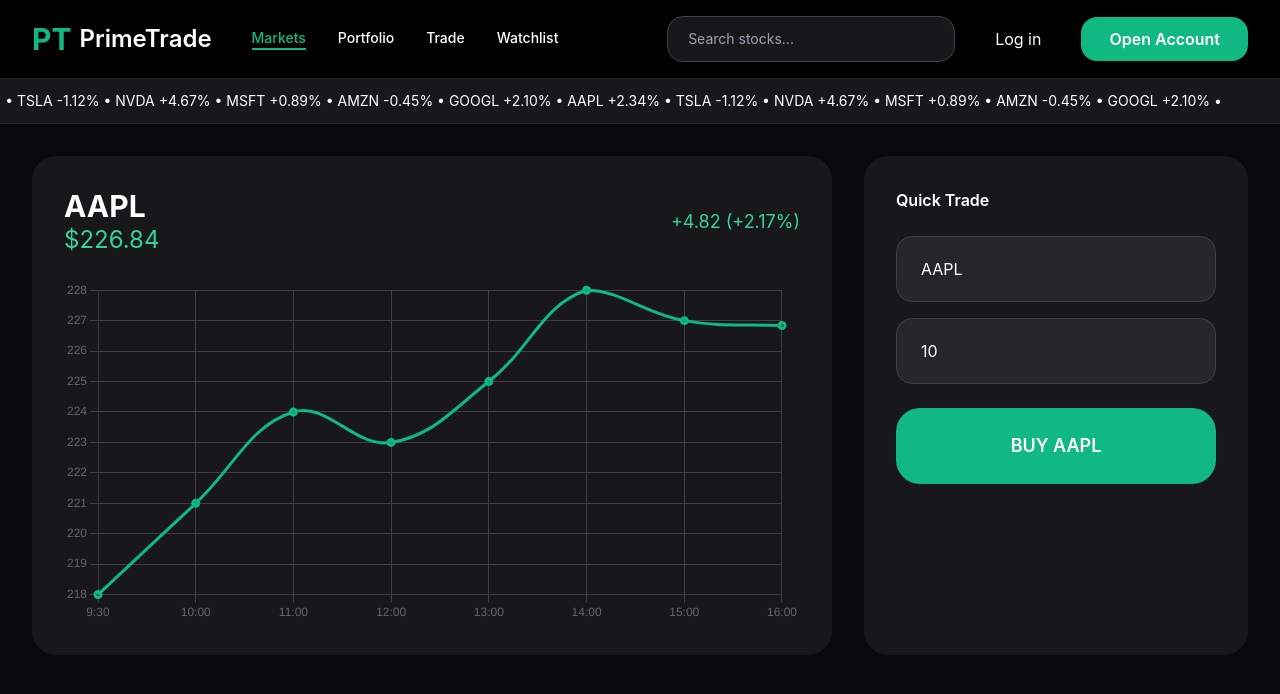
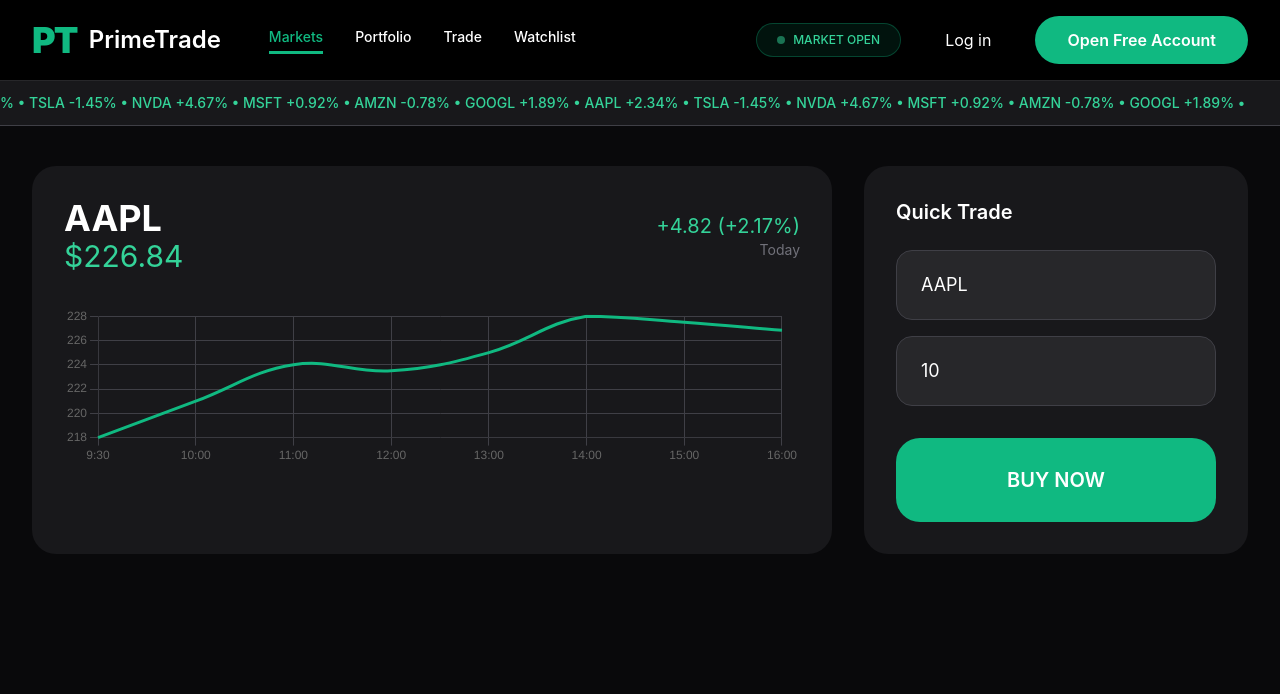
Before and after one commit to danie1023/stock-broker-api, a website: page public/public index.html in a window 1280 px wide. Drawn offline with nearby package versions, Linux system fonts and the light colour scheme.

Commit message:
Update public index.html

```diff
--- a/public/public index.html
+++ b/public/public index.html
@@ -9,22 +9,21 @@
   <script src="https://cdn.jsdelivr.net/npm/chart.js@4.4.1/dist/chart.umd.min.js"></script>
   <style>
     body { font-family: 'Inter', system-ui, sans-serif; }
-    .ticker { animation: scroll 35s linear infinite; }
+    .ticker { animation: scroll 40s linear infinite; }
     @keyframes scroll { 0% { transform: translateX(0); } 100% { transform: translateX(-50%); } }
-    .active { color: #10b981; border-bottom: 2px solid #10b981; }
+    .active { color: #10b981; border-bottom: 3px solid #10b981; padding-bottom: 4px; }
   </style>
 </head>
 <body class="bg-zinc-950 text-white">
 
-  <!-- Navbar -->
+  <!-- Top Bar -->
   <nav class="bg-black border-b border-zinc-800 sticky top-0 z-50">
-    <div class="max-w-screen-2xl mx-auto px-8 py-4 flex justify-between items-center">
-      <div class="flex items-center gap-10">
-        <div class="flex items-center gap-2">
-          <span class="text-3xl font-bold text-emerald-500">PT</span>
+    <div class="max-w-screen-2xl mx-auto px-8 py-4 flex items-center justify-between">
+      <div class="flex items-center gap-12">
+        <div class="flex items-center gap-3">
+          <span class="text-4xl font-black text-emerald-500 tracking-tighter">PT</span>
           <h1 class="text-2xl font-semibold">PrimeTrade</h1>
         </div>
-
         <div class="hidden md:flex gap-8 text-sm font-medium">
           <a href="#" onclick="switchTab(0)" class="hover:text-emerald-400 active">Markets</a>
           <a href="#" onclick="switchTab(1)" class="hover:text-emerald-400">Portfolio</a>
@@ -33,44 +32,50 @@
         </div>
       </div>
 
-      <div class="flex items-center gap-4">
-        <div class="relative">
-          <input id="search" type="text" placeholder="Search stocks..."
-                 class="bg-zinc-900 border border-zinc-700 rounded-2xl px-5 py-3 w-72 focus:outline-none focus:border-emerald-500 text-sm">
+      <div class="flex items-center gap-5">
+        <div class="px-5 py-2 bg-emerald-500/10 text-emerald-400 text-xs font-medium rounded-3xl border border-emerald-500/30 flex items-center gap-2">
+          <span class="w-2 h-2 bg-emerald-400 rounded-full animate-pulse"></span>
+          MARKET OPEN
         </div>
-        <button onclick="showLogin()" class="px-6 py-2.5 hover:bg-zinc-900 rounded-xl">Log in</button>
-        <button onclick="showSignup()" class="bg-emerald-500 hover:bg-emerald-600 px-7 py-2.5 font-semibold rounded-2xl">Open Account</button>
+        <button onclick="showLogin()" class="px-6 py-3 hover:bg-zinc-900 rounded-2xl">Log in</button>
+        <button onclick="showSignup()" class="bg-emerald-500 hover:bg-emerald-600 px-8 py-3 font-semibold rounded-3xl transition">Open Free Account</button>
       </div>
     </div>
   </nav>
 
   <!-- Live Ticker -->
-  <div class="bg-zinc-900 border-b border-zinc-800 py-3 overflow-hidden text-sm">
-    <div id="ticker" class="ticker flex whitespace-nowrap"></div>
+  <div class="bg-zinc-900 border-b border-zinc-700 py-3 overflow-hidden text-sm font-medium">
+    <div id="ticker" class="ticker flex whitespace-nowrap text-emerald-400"></div>
   </div>
 
-  <!-- Main Content -->
-  <div class="max-w-screen-2xl mx-auto px-8 py-8" id="main-content">
+  <!-- Main Area -->
+  <div class="max-w-screen-2xl mx-auto px-8 py-10" id="main-content">
+
     <!-- Markets Tab -->
     <div id="tab-0">
       <div class="grid grid-cols-1 lg:grid-cols-12 gap-8">
+        <!-- Chart Section -->
         <div class="lg:col-span-8 bg-zinc-900 rounded-3xl p-8">
-          <div class="flex justify-between items-center mb-6">
+          <div class="flex items-center justify-between mb-8">
             <div>
-              <h2 class="text-3xl font-bold" id="stock-symbol">AAPL</h2>
-              <p class="text-emerald-400 text-2xl" id="stock-price">$226.84</p>
+              <h1 class="text-4xl font-bold" id="main-symbol">AAPL</h1>
+              <p class="text-3xl text-emerald-400" id="main-price">$226.84</p>
             </div>
-            <p class="text-emerald-400 text-lg">+4.82 (+2.17%)</p>
+            <div class="text-right">
+              <p class="text-emerald-400 text-xl">+4.82 (+2.17%)</p>
+              <p class="text-zinc-500 text-sm">Today</p>
+            </div>
           </div>
-          <canvas id="priceChart" height="140"></canvas>
+          <canvas id="priceChart" class="w-full" height="160"></canvas>
         </div>
 
-        <div class="lg:col-span-4 bg-zinc-900 rounded-3xl p-8">
-          <h3 class="font-semibold mb-6">Quick Trade</h3>
-          <input id="symbol-input" value="AAPL" class="w-full bg-zinc-800 border border-zinc-700 rounded-2xl px-6 py-5 mb-4">
-          <input id="qty-input" type="number" value="10" class="w-full bg-zinc-800 border border-zinc-700 rounded-2xl px-6 py-5 mb-6">
-          <button onclick="executeTrade()" class="w-full bg-emerald-500 hover:bg-emerald-600 py-6 text-lg font-semibold rounded-3xl">
-            BUY AAPL
+        <!-- Quick Trade -->
+        <div class="lg:col-span-4 bg-zinc-900 rounded-3xl p-8 flex flex-col">
+          <h3 class="font-semibold text-xl mb-6">Quick Trade</h3>
+          <input id="trade-symbol" value="AAPL" class="bg-zinc-800 border border-zinc-700 rounded-2xl px-6 py-5 mb-4 text-lg">
+          <input id="trade-qty" type="number" value="10" class="bg-zinc-800 border border-zinc-700 rounded-2xl px-6 py-5 mb-8 text-lg">
+          <button onclick="executeTrade()" class="mt-auto bg-emerald-500 hover:bg-emerald-600 py-7 text-xl font-semibold rounded-3xl">
+            BUY NOW
           </button>
         </div>
       </div>
@@ -78,72 +83,79 @@
 
     <!-- Portfolio Tab -->
     <div id="tab-1" class="hidden">
-      <h2 class="text-3xl font-bold mb-8">Portfolio • $28,472.81</h2>
-      <div class="bg-zinc-900 rounded-3xl p-8">
-        <div id="portfolio-holdings" class="space-y-6"></div>
+      <h2 class="text-3xl font-bold mb-8">Your Portfolio</h2>
+      <div class="bg-zinc-900 rounded-3xl p-10">
+        <div class="flex justify-between mb-12">
+          <div>
+            <p class="text-zinc-400">Total Balance</p>
+            <p class="text-6xl font-bold">$28,472.81</p>
+          </div>
+          <div class="text-emerald-400 text-right text-2xl">+5.14% Today</div>
+        </div>
+        <div id="portfolio-list" class="space-y-8"></div>
       </div>
     </div>
 
-    <!-- Watchlist Tab -->
+    <!-- Watchlist -->
     <div id="tab-3" class="hidden">
-      <h2 class="text-3xl font-bold mb-8">Watchlist</h2>
-      <div id="watchlist" class="grid grid-cols-1 md:grid-cols-3 gap-6"></div>
+      <h2 class="text-3xl font-bold mb-8">My Watchlist</h2>
+      <div id="watchlist-items" class="grid grid-cols-1 md:grid-cols-3 gap-6"></div>
     </div>
   </div>
 
   <script>
     // Ticker
-    const tickers = ["AAPL +2.34% • TSLA -1.12% • NVDA +4.67% • MSFT +0.89% • AMZN -0.45% • GOOGL +2.10% • "];
-    document.getElementById('ticker').innerHTML = tickers.join('') + tickers.join('');
+    const symbols = ["AAPL +2.34% • ", "TSLA -1.45% • ", "NVDA +4.67% • ", "MSFT +0.92% • ", "AMZN -0.78% • ", "GOOGL +1.89% • "];
+    document.getElementById('ticker').innerHTML = symbols.join('') + symbols.join('');
 
     // Portfolio
-    document.getElementById('portfolio-holdings').innerHTML = `
-      <div class="flex justify-between py-4 border-b border-zinc-800">
-        <div><strong>AAPL</strong> • 142 shares</div>
+    document.getElementById('portfolio-list').innerHTML = `
+      <div class="flex justify-between items-center py-5 border-b border-zinc-800">
+        <div><strong>AAPL</strong> <span class="text-zinc-500">• 142 shares</span></div>
         <div class="text-right">$22,684 <span class="text-emerald-400">+3.8%</span></div>
       </div>
-      <div class="flex justify-between py-4 border-b border-zinc-800">
-        <div><strong>NVDA</strong> • 45 shares</div>
-        <div class="text-right">$6,388 <span class="text-emerald-400">+4.1%</span></div>
+      <div class="flex justify-between items-center py-5 border-b border-zinc-800">
+        <div><strong>NVDA</strong> <span class="text-zinc-500">• 45 shares</span></div>
+        <div class="text-right">$6,389 <span class="text-emerald-400">+4.1%</span></div>
       </div>
     `;
 
     // Watchlist
-    document.getElementById('watchlist').innerHTML = `
-      <div class="bg-zinc-900 p-6 rounded-3xl"><strong>AAPL</strong><p class="text-3xl mt-2">$226.84</p><span class="text-emerald-400">+2.17%</span></div>
-      <div class="bg-zinc-900 p-6 rounded-3xl"><strong>NVDA</strong><p class="text-3xl mt-2">$141.97</p><span class="text-emerald-400">+4.12%</span></div>
-      <div class="bg-zinc-900 p-6 rounded-3xl"><strong>TSLA</strong><p class="text-3xl mt-2">$302.45</p><span class="text-red-400">-1.45%</span></div>
+    document.getElementById('watchlist-items').innerHTML = `
+      <div class="bg-zinc-900 p-8 rounded-3xl"><strong class="text-2xl">AAPL</strong><p class="text-4xl mt-3">$226.84</p><span class="text-emerald-400">+2.17%</span></div>
+      <div class="bg-zinc-900 p-8 rounded-3xl"><strong class="text-2xl">NVDA</strong><p class="text-4xl mt-3">$141.97</p><span class="text-emerald-400">+4.12%</span></div>
+      <div class="bg-zinc-900 p-8 rounded-3xl"><strong class="text-2xl">TSLA</strong><p class="text-4xl mt-3">$302.45</p><span class="text-red-400">-1.45%</span></div>
     `;
 
     // Chart
-    let chart;
-    function createChart() {
+    let priceChart;
+    function initChart() {
       const ctx = document.getElementById('priceChart');
-      if (chart) chart.destroy();
-      chart = new Chart(ctx, {
+      if (priceChart) priceChart.destroy();
+      priceChart = new Chart(ctx, {
         type: 'line',
         data: {
           labels: ['9:30','10:00','11:00','12:00','13:00','14:00','15:00','16:00'],
-          datasets: [{ label: 'Price', data: [218,221,224,223,225,228,227,226.84], borderColor: '#10b981', tension: 0.4, borderWidth: 3 }]
+          datasets: [{ data: [218,221,224,223.5,225,228,227.5,226.84], borderColor: '#10b981', tension: 0.4, borderWidth: 3, pointRadius: 0 }]
         },
-        options: { plugins: { legend: { display: false }}, scales: { y: { grid: { color: '#3f3f46' }}, x: { grid: { color: '#3f3f46' }}}}
+        options: { plugins: { legend: { display: false } }, scales: { y: { grid: { color: '#3f3f46' } }, x: { grid: { color: '#3f3f46' } } }}
       });
     }
-    createChart();
+    initChart();
 
     function switchTab(n) {
-      document.querySelectorAll('#main-content > div').forEach(d => d.classList.add('hidden'));
+      document.querySelectorAll('#main-content > div').forEach(tab => tab.classList.add('hidden'));
       document.getElementById(`tab-${n}`).classList.remove('hidden');
     }
 
     function executeTrade() {
-      const sym = document.getElementById('symbol-input').value.toUpperCase();
-      const qty = document.getElementById('qty-input').value;
-      alert(`✅ Order Filled!\nBought ${qty} shares of ${sym}`);
+      const symbol = document.getElementById('trade-symbol').value.toUpperCase();
+      const qty = document.getElementById('trade-qty').value;
+      alert(`✅ Success!\nMarket Buy Order\n${qty} shares of ${symbol} @ Market Price`);
     }
 
-    function showLogin() { alert("Login form would appear here"); }
-    function showSignup() { alert("Professional account opening page coming..."); }
+    function showLogin() { alert("🔐 Login Modal - Ready for real authentication"); }
+    function showSignup() { alert("🚀 This is where your account signup form goes (very important for legitimacy)"); }
   </script>
 </body>
-          </html>
+</html>
```
